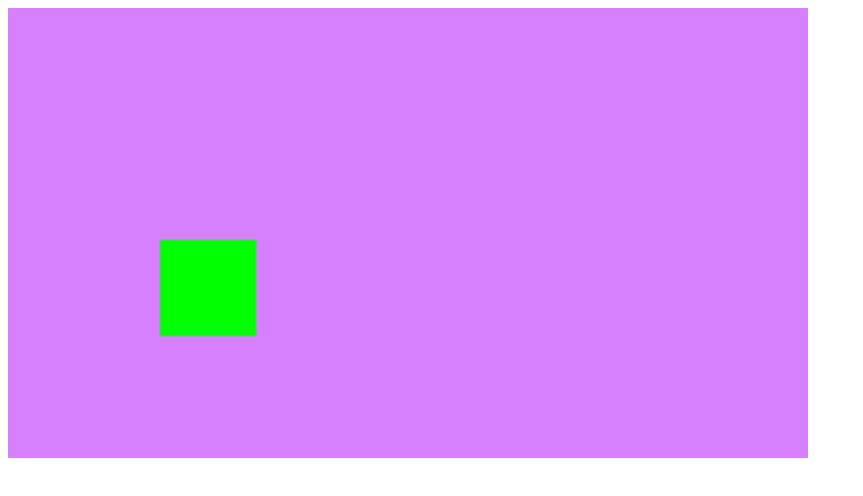
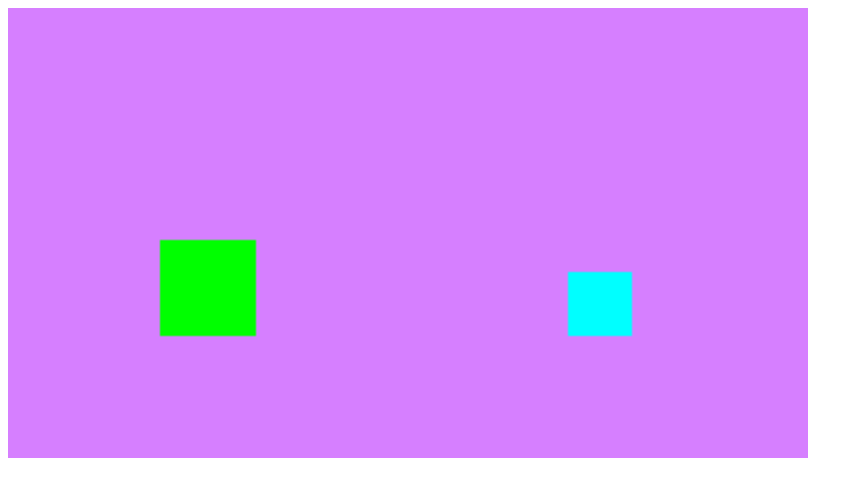
Before and after one commit to js13kGames/Big-Champ, a plain HTML site: page index.html in a window 1280 px wide. Shown: the whole page, without its empty margins (0-863 px from the left). Drawn offline with Linux system fonts and the light colour scheme.

Commit message:
More enemy types.

```diff
--- a/enemy.js
+++ b/enemy.js
@@ -49,11 +49,17 @@ class Enemy
 
     MoveToPlayer()
     {
+        this.pos.AddV(this.vel);
     }
 
     BounceOff()
     {
         this.vel.Set(4 + Math.random()*2.0, -5 - Math.random()*2.0);
+        if (Math.random() < 0.2)
+        {
+            this.vel.x = -this.vel.x;
+            this.vel.y *= 2;
+        }
         this.state = EnemyStateBounceOff;
         player.OnBounce(this);
     }
--- /dev/null
+++ b/enemy_DelayedAttack.js
@@ -0,0 +1,57 @@
+class Enemy_DelayedAttack extends Enemy
+{
+    constructor()
+    {
+        super();
+        this.color = "#0FF";
+        this.vel.Set(-6, 0);
+        this.subState = 0;
+        this.subTimer = 0;
+    }
+
+    MoveToPlayer()
+    {
+        super.MoveToPlayer();
+
+        switch (this.subState)
+        {
+            case 0:
+            {
+                if (this.pos.x <= 320)
+                {
+                    this.pos.x = 320;
+                    this.vel.x = 0;
+                    this.subState = 1;
+                    this.subTimer = 40;
+                }
+            } break;
+
+            case 1:
+            {
+                if (Math.floor(this.subTimer / 10) % 2 == 0)
+                {
+                    this.pos.Set(320, 148);
+                    this.angle = 0;
+                }
+                else
+                {
+                    this.pos.Set(320, 142);
+                    this.angle = this.subTimer > 20 ? -15 : 15;
+                }
+
+                this.subTimer--;
+                if (this.subTimer == 0)
+                {
+                    this.subState = 2;
+                    this.pos.y = 148;
+                    this.vel.x = -8;
+                }
+            } break;
+
+            case 2:
+            {
+
+            } break;
+        }
+    }
+}
--- a/enemy_FastRun.js
+++ b/enemy_FastRun.js
@@ -3,11 +3,7 @@ class Enemy_FastRun extends Enemy
     constructor()
     {
         super();
+        this.vel.Set(-6, 0);
         this.color = "#600";
     }
-
-    MoveToPlayer()
-    {
-        this.pos.x -= 6;
-    }
 }
--- /dev/null
+++ b/enemy_SlowBounce.js
@@ -0,0 +1,22 @@
+class Enemy_SlowBounce extends Enemy
+{
+    constructor()
+    {
+        super();
+        this.color = "#00F";
+        this.vel.Set(-4, -8);
+    }
+
+    MoveToPlayer()
+    {
+        this.vel.y += 0.4;
+
+        super.MoveToPlayer();
+
+        if (this.pos.y >= 148)
+        {
+            this.pos.y = 148;
+            this.vel.y = -8;
+        }
+    }
+}
--- a/enemy_SlowRun.js
+++ b/enemy_SlowRun.js
@@ -3,11 +3,7 @@ class Enemy_SlowRun extends Enemy
     constructor()
     {
         super();
+        this.vel.Set(-3, 0);
         this.color = "#F00";
     }
-
-    MoveToPlayer()
-    {
-        this.pos.x -= 3;
-    }
 }
--- a/index.html
+++ b/index.html
@@ -24,6 +24,8 @@
         <script src="enemy.js"></script>
         <script src="enemy_SlowRun.js"></script>
         <script src="enemy_FastRun.js"></script>
+        <script src="enemy_SlowBounce.js"></script>
+        <script src="enemy_DelayedAttack.js"></script>
         <script src="main.js"></script>
     </body>
 </html>
--- a/player.js
+++ b/player.js
@@ -1,7 +1,7 @@
 let PlayerStateIdle = 0;
 let PlayerStateBelly = 1;
 
-let BellyBounceTime = 30;
+let BellyBounceTime = 45;
 let BellyBounceAttackTime = 10;
 
 class Player
@@ -69,6 +69,7 @@ class Player
 
     OnBounce(enemy)
     {
+        this.timer = 15;
         this.hitConfirm = true;
     }
 
--- a/utils.js
+++ b/utils.js
@@ -1,6 +1,8 @@
 enemyFuncs = []
 enemyFuncs.push({prob:1, func:()=>{objs.push(new Enemy_SlowRun())}});
 enemyFuncs.push({prob:1, func:()=>{objs.push(new Enemy_FastRun())}});
+enemyFuncs.push({prob:1, func:()=>{objs.push(new Enemy_SlowBounce())}});
+enemyFuncs.push({prob:100, func:()=>{objs.push(new Enemy_DelayedAttack())}});
 
 let enemyFuncsTotalProb = 0;
 enemyFuncs.forEach(ef => enemyFuncsTotalProb += ef.prob);
```
